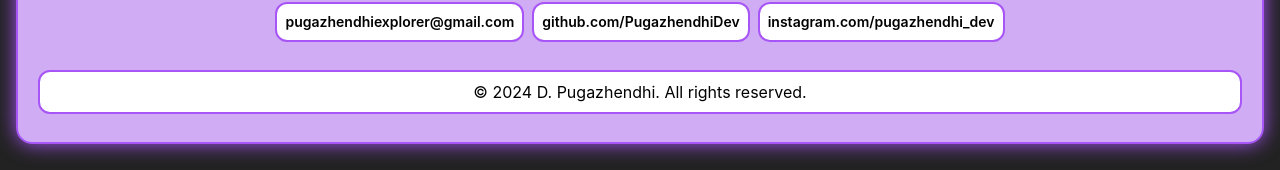
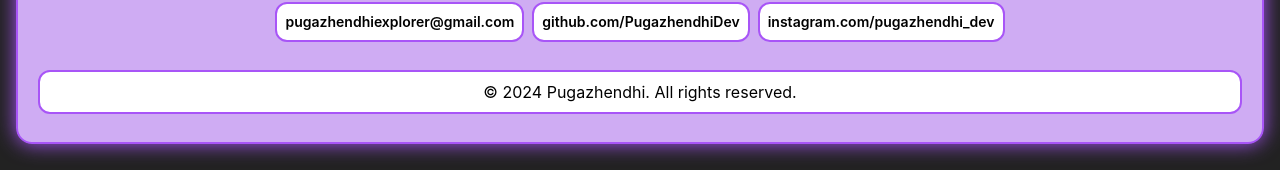
Before and after one commit to PugazhendhiDev/PugazhendhiDev, a React (Create React App) app: page / in a window 1280 px wide. Shown: the part 2644-2814 px from the top of the page. Built offline with nearby package versions, Linux system fonts and the light colour scheme.

Commit message:
Update footer.js

```diff
--- a/src/components/footer.js
+++ b/src/components/footer.js
@@ -39,7 +39,7 @@ function Footer() {
         </div>
         <div className="my-2 p-2 bg-white border-2 border-purple-500 rounded-xl">
           <p className="footerAnimation text-center">
-            &copy; 2024 D. Pugazhendhi. All rights reserved.
+            &copy; 2024 Pugazhendhi. All rights reserved.
           </p>
         </div>
       </footer>
```
